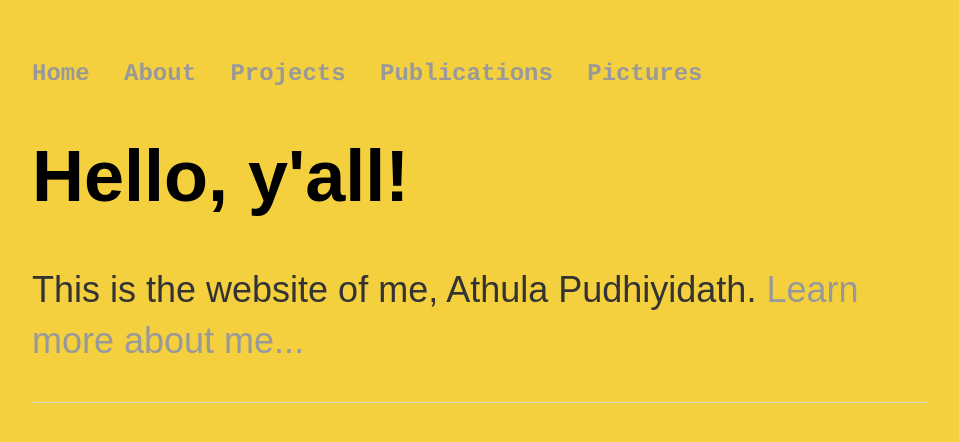
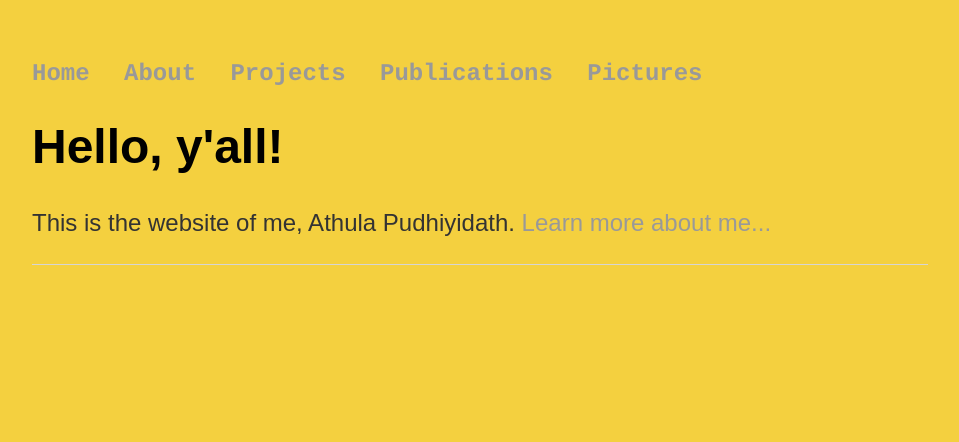
Before and after one commit to athpud/athpud.github.io, a Jekyll site: the page built from index.html, in a window 1280 px wide. Shown: the top 442 px of the page, without its empty margins (160-1119 px from the left). Built offline with Jekyll 4.4.1, drawn with Linux system fonts in a browser that asks for light colours.

```diff
--- a/css/main.css
+++ b/css/main.css
@@ -3,13 +3,13 @@
     width: 70%;
     background-color: #F4D03F;
     font-family:'Arial';
-    font-size: 1.5em;
 }
 nav ul, footer ul {
     font-family:'Courier';
     padding: 0px;
     list-style: none;
     font-weight: bold;
+    font-size: 1.5em;
 }
 nav ul li, footer ul li {
     display: inline;
```
